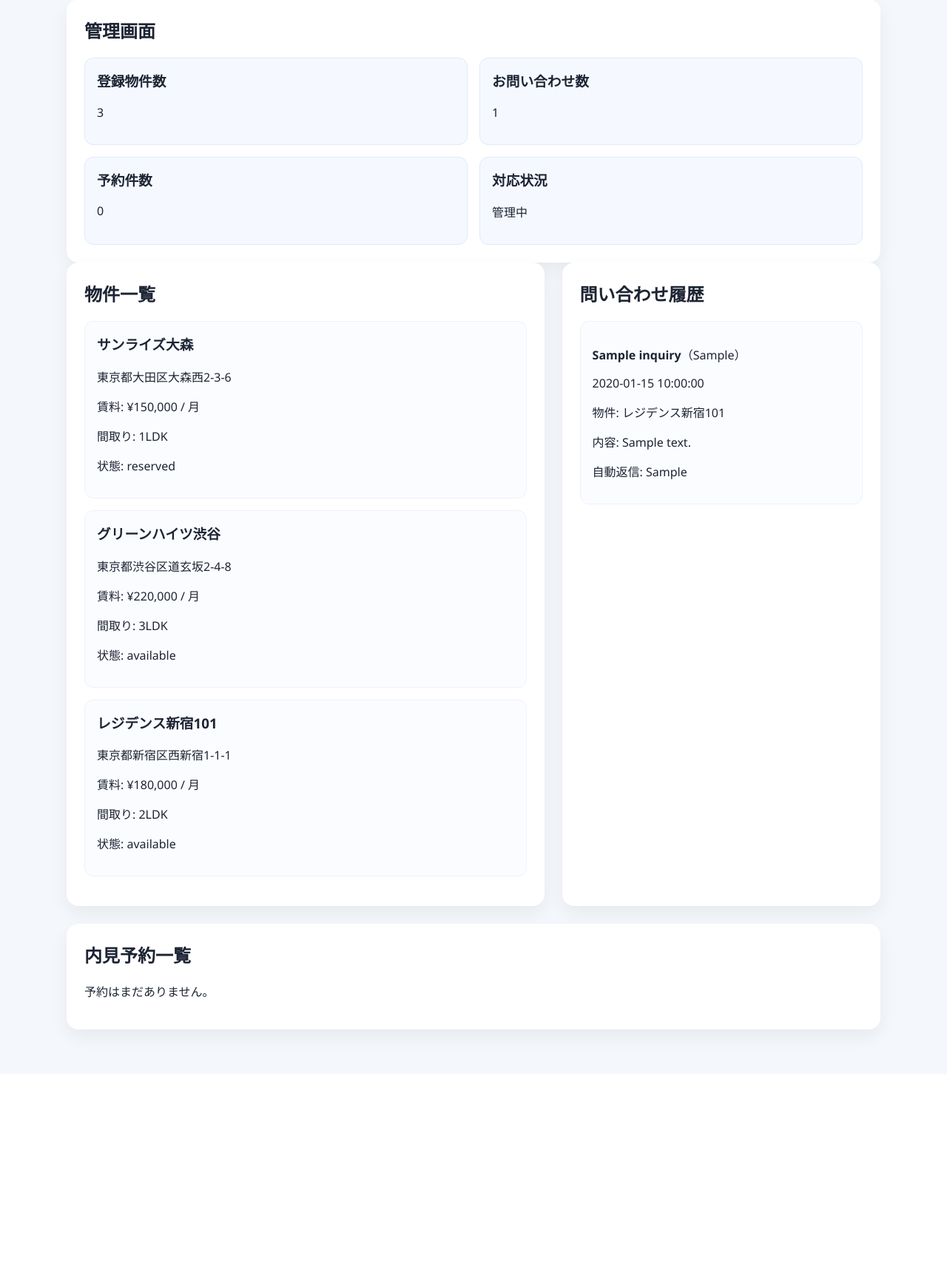
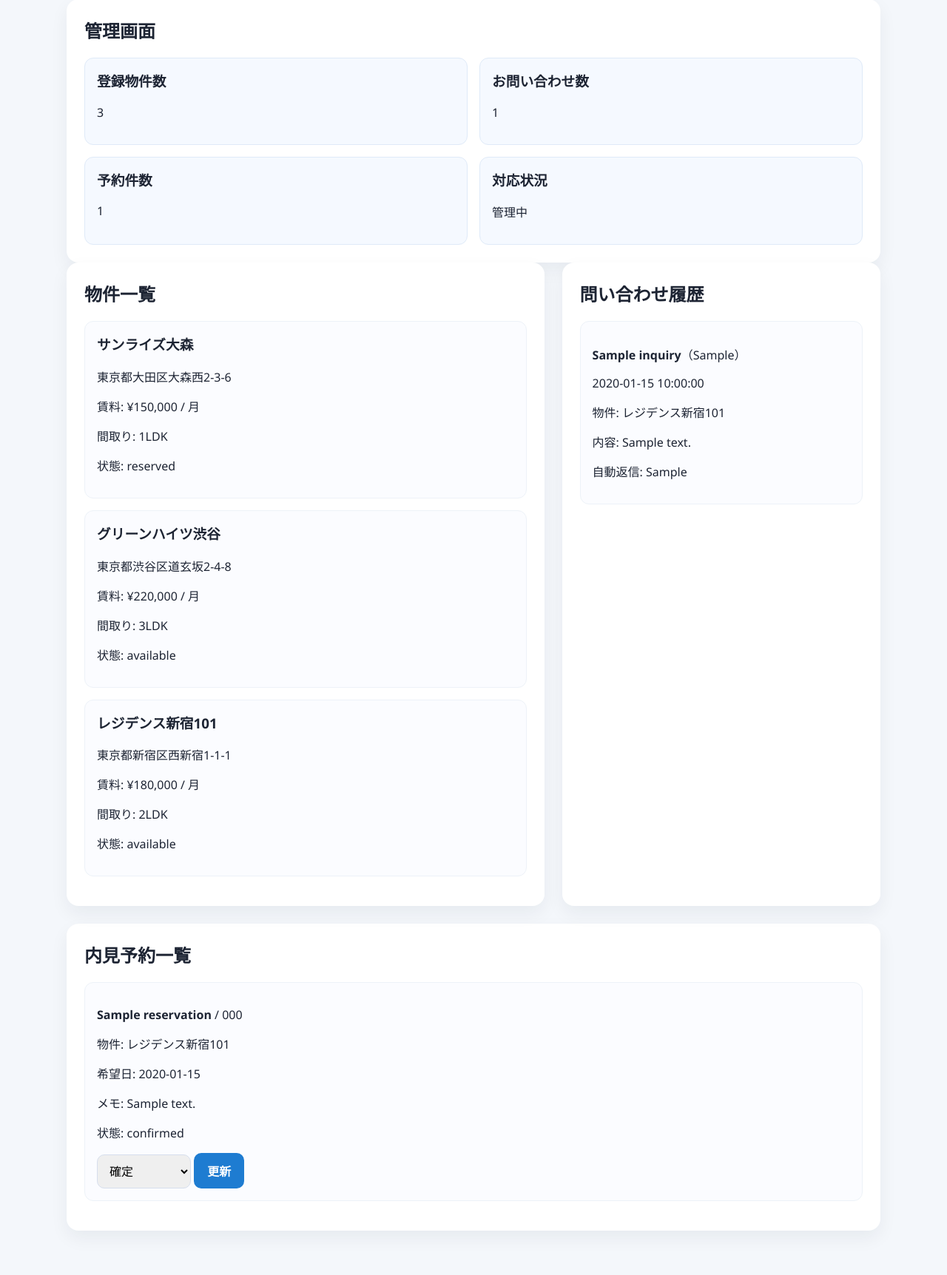
Before and after one commit to kousuke1202/real-estate-ai-assistant, a Flask app: page /admin in a window 1280 px wide. Shown: the part 95-1819 px from the top of the page at 74% size. Before the commit the page ends 1510 px from the top, so only its background shows below. Run offline with Flask 3, Linux system fonts and the light colour scheme; data comes from the database, SQL or seed files in the repository; tables that the repository leaves empty hold one stand-in row (values such as "Sample post").

Commit message:
Add notification hooks and reservation status management to the real-estate assistant

```diff
--- a/app.py
+++ b/app.py
@@ -1,7 +1,12 @@
 from flask import Flask, render_template, request, redirect, url_for
 import os
 import sqlite3
+import smtplib
 from pathlib import Path
+from email.mime.text import MIMEText
+
+import requests
+from dotenv import load_dotenv
 
 from linebot.v3 import WebhookHandler
 from linebot.v3.exceptions import InvalidSignatureError
@@ -9,11 +14,21 @@ from linebot.v3.messaging import Configuration, ApiClient, MessagingApi
 from linebot.v3.messaging.models import ReplyMessageRequest, TextMessage
 from linebot.v3.webhooks import MessageEvent, TextMessageContent
 
+load_dotenv()
+
 app = Flask(__name__)
 DB_PATH = Path("data/real_estate.db")
 
 LINE_CHANNEL_SECRET = os.getenv("LINE_CHANNEL_SECRET", "")
 LINE_CHANNEL_ACCESS_TOKEN = os.getenv("LINE_CHANNEL_ACCESS_TOKEN", "")
+OPENAI_API_KEY = os.getenv("OPENAI_API_KEY", "")
+OPENAI_MODEL = os.getenv("OPENAI_MODEL", "gpt-4o-mini")
+ADMIN_EMAIL = os.getenv("ADMIN_EMAIL", "")
+SMTP_HOST = os.getenv("SMTP_HOST", "")
+SMTP_PORT = int(os.getenv("SMTP_PORT", "587"))
+SMTP_USER = os.getenv("SMTP_USER", "")
+SMTP_PASSWORD = os.getenv("SMTP_PASSWORD", "")
+SLACK_WEBHOOK_URL = os.getenv("SLACK_WEBHOOK_URL", "")
 LINE_CONFIGURATION = Configuration(access_token=LINE_CHANNEL_ACCESS_TOKEN) if LINE_CHANNEL_ACCESS_TOKEN else None
 handler = WebhookHandler(LINE_CHANNEL_SECRET) if LINE_CHANNEL_SECRET else None
 
@@ -59,6 +74,20 @@ def init_db():
         )
         """
     )
+    conn.execute(
+        """
+        CREATE TABLE IF NOT EXISTS reservations (
+            id INTEGER PRIMARY KEY AUTOINCREMENT,
+            property_id INTEGER,
+            name TEXT NOT NULL,
+            phone TEXT,
+            preferred_date TEXT,
+            note TEXT,
+            status TEXT DEFAULT 'pending',
+            created_at TIMESTAMP DEFAULT CURRENT_TIMESTAMP
+        )
+        """
+    )
     conn.commit()
     conn.close()
     seed_demo_properties()
@@ -72,7 +101,7 @@ def seed_demo_properties():
             """
             INSERT INTO properties (name, address, rent, layout, status, available_date, requirements, description)
             VALUES
-                ('レジデンス新宿101', '東京都新宿区西新宿1-1-1', '¥180,000 / 月', '2LDK', 'available', '2026-10-05', '収入条件あり、ペット不可、入居時期相談', '駅徒歩5分の2LDK。南向きで明るく、設備充実。'),
+                ('レジデンス新宿101', '東京都新宿区西新宿1-1-1', '¥180,000 / 月', '2LDK', 'available', '2026-10-05', '収入条件あり、ペ���ト不可、入居時期相談', '駅徒歩5分の2LDK。南向きで明るく、設備充実。'),
                 ('グリーンハイツ渋谷', '東京都渋谷区道玄坂2-4-8', '¥220,000 / 月', '3LDK', 'available', '2026-10-20', '事務所利用不可、入居時期相談', '都心に位置する3LDK。広いリビングと洗練された内装。'),
                 ('サンライズ大森', '東京都大田区大森西2-3-6', '¥150,000 / 月', '1LDK', 'reserved', '2026-11-01', '単身者歓迎、事務所利用不可', '落ち着いた雰囲気の1LDK。大森駅まで徒歩8分。')
             """
@@ -108,6 +137,15 @@ def get_inquiries():
     return rows
 
 
+def get_reservations():
+    conn = get_db_connection()
+    rows = conn.execute(
+        "SELECT r.*, p.name AS property_name FROM reservations r LEFT JOIN properties p ON p.id = r.property_id ORDER BY r.created_at DESC"
+    ).fetchall()
+    conn.close()
+    return rows
+
+
 def find_property_for_message(message):
     text = (message or "").strip()
     if not text:
@@ -128,9 +166,84 @@ def find_property_for_message(message):
     return row
 
 
+def call_openai_for_response(message, property_record=None):
+    if not OPENAI_API_KEY:
+        return None
+
+    property_context = ""
+    if property_record:
+        property_context = (
+            f"物件名: {property_record['name']}\n"
+            f"住所: {property_record['address']}\n"
+            f"賃料: {property_record['rent']}\n"
+            f"間取り: {property_record['layout']}\n"
+            f"状態: {property_record['status']}\n"
+            f"入居可能日: {property_record['available_date']}\n"
+            f"条件: {property_record['requirements']}\n"
+            f"説明: {property_record['description']}"
+        )
+
+    prompt = (
+        "あなたは不動産会社の問い合わせ対応アシスタントです。"
+        "丁寧で親しみやすい日本語で返信してください。"
+        "要点を簡潔にまとめ、内見や資料請求の案内を含めてください。\n\n"
+        f"物件情報:\n{property_context}\n\n"
+        f"ユーザーの問い合わせ:\n{message}"
+    )
+
+    try:
+        response = requests.post(
+            "https://api.openai.com/v1/chat/completions",
+            headers={
+                "Authorization": f"Bearer {OPENAI_API_KEY}",
+                "Content-Type": "application/json",
+            },
+            json={
+                "model": OPENAI_MODEL,
+                "messages": [{"role": "user", "content": prompt}],
+                "temperature": 0.7,
+            },
+            timeout=30,
+        )
+        response.raise_for_status()
+        payload = response.json()
+        content = payload["choices"][0]["message"]["content"]
+        return content.strip()
+    except Exception:
+        return None
+
+
+def send_admin_notification(subject, message):
+    if SLACK_WEBHOOK_URL:
+        try:
+            requests.post(SLACK_WEBHOOK_URL, json={"text": f"[{subject}]\n{message}"}, timeout=10)
+        except Exception:
+            pass
+
+    if not ADMIN_EMAIL or not SMTP_HOST or not SMTP_USER or not SMTP_PASSWORD:
+        return
+
+    try:
+        msg = MIMEText(message, "plain", "utf-8")
+        msg["Subject"] = subject
+        msg["From"] = SMTP_USER
+        msg["To"] = ADMIN_EMAIL
+
+        with smtplib.SMTP(SMTP_HOST, SMTP_PORT) as server:
+            server.starttls()
+            server.login(SMTP_USER, SMTP_PASSWORD)
+            server.send_message(msg)
+    except Exception:
+        pass
+
+
 def generate_auto_response(message, property_record=None):
     property_record = property_record or find_property_for_message(message)
     text = (message or "").lower()
+
+    ai_response = call_openai_for_response(message, property_record)
+    if ai_response:
+        return ai_response
 
     if not property_record:
         if any(keyword in text for keyword in ["空室", "空いて", "空き", "まだ空", "空いてる"]):
@@ -149,7 +262,7 @@ def generate_auto_response(message, property_record=None):
                 "内見をご希望でしたら、担当者よりご案内いたします。"
             )
         return (
-            f"ご連絡ありがとうございます。{property_record['name']} は現在満室のため、"
+            f"ご連絡ありがとうございます。{property_record['name']} は��在満室のため、"
             "空室のご案内はできかねます。別の物件や今後の空室予定もご確認できますので、"
             "ご希望条件をお知らせください。"
         )
@@ -194,12 +307,13 @@ def index():
 def inquiry():
     form_data = request.form
     property_record = get_property_by_id(form_data.get("property_id"))
+    auto_response = generate_auto_response(form_data.get("message", ""), property_record)
 
     conn = get_db_connection()
     conn.execute(
         """
-        INSERT INTO inquiries (name, email, phone, property_id, customer_type, message)
-        VALUES (?, ?, ?, ?, ?, ?)
+        INSERT INTO inquiries (name, email, phone, property_id, customer_type, message, auto_response)
+        VALUES (?, ?, ?, ?, ?, ?, ?)
         """,
         (
             form_data.get("name", "").strip(),
@@ -208,12 +322,23 @@ def inquiry():
             form_data.get("property_id"),
             form_data.get("customer_type", "一般"),
             form_data.get("message", "").strip(),
+            auto_response,
         ),
     )
     conn.commit()
     conn.close()
 
-    auto_response = generate_auto_response(form_data.get("message", ""), property_record)
+    property_name = property_record["name"] if property_record else "未選択"
+    send_admin_notification(
+        "新規お問い合わせ",
+        f"名前: {form_data.get('name', '').strip()}\n"
+        f"メール: {form_data.get('email', '').strip() or '未記入'}\n"
+        f"電話番号: {form_data.get('phone', '').strip() or '未記入'}\n"
+        f"物件: {property_name}\n"
+        f"内容: {form_data.get('message', '').strip()}\n"
+        f"自動返信: {auto_response}",
+    )
+
     return render_template(
         "thanks.html",
         property=property_record,
@@ -228,6 +353,7 @@ def admin():
         "admin.html",
         properties=get_properties(),
         inquiries=get_inquiries(),
+        reservations=get_reservations(),
     )
 
 
@@ -256,6 +382,55 @@ def create_property():
             form_data.get("description", "").strip(),
         ),
     )
+    conn.commit()
+    conn.close()
+    return redirect(url_for("admin"))
+
+
+@app.route("/reservations/new")
+def new_reservation():
+    return render_template("reservation_form.html", properties=get_properties())
+
+
+@app.route("/reservations", methods=["POST"])
+def create_reservation():
+    form = request.form
+    conn = get_db_connection()
+    conn.execute(
+        """
+        INSERT INTO reservations (property_id, name, phone, preferred_date, note, status)
+        VALUES (?, ?, ?, ?, ?, ?)
+        """,
+        (
+            form.get("property_id"),
+            form.get("name", "").strip(),
+            form.get("phone", "").strip(),
+            form.get("preferred_date", "").strip(),
+            form.get("note", "").strip(),
+            "pending",
+        ),
+    )
+    conn.commit()
+    conn.close()
+
+    property_name = get_property_by_id(form.get("property_id"))
+    property_name = property_name["name"] if property_name else "未選択"
+    send_admin_notification(
+        "新規内見予約",
+        f"名前: {form.get('name','').strip()}\n"
+        f"電話番号: {form.get('phone','').strip()}\n"
+        f"物件: {property_name}\n"
+        f"希望日: {form.get('preferred_date','').strip()}\n"
+        f"備考: {form.get('note','').strip() or 'なし'}",
+    )
+    return redirect(url_for("admin"))
+
+
+@app.route("/reservations/<int:reservation_id>/status", methods=["POST"])
+def update_reservation_status(reservation_id):
+    status = request.form.get("status", "pending")
+    conn = get_db_connection()
+    conn.execute("UPDATE reservations SET status = ? WHERE id = ?", (status, reservation_id))
     conn.commit()
     conn.close()
     return redirect(url_for("admin"))
--- a/templates/admin.html
+++ b/templates/admin.html
@@ -64,6 +64,15 @@
       <p>希望日: {{ reservation.preferred_date }}</p>
       <p>メモ: {{ reservation.note or 'なし' }}</p>
       <p>状態: {{ reservation.status }}</p>
+      <form action="{{ url_for('update_reservation_status', reservation_id=reservation.id) }}" method="post" class="status-form">
+        <select name="status">
+          <option value="pending" {% if reservation.status == 'pending' %}selected{% endif %}>未対応</option>
+          <option value="confirmed" {% if reservation.status == 'confirmed' %}selected{% endif %}>確定</option>
+          <option value="completed" {% if reservation.status == 'completed' %}selected{% endif %}>完了</option>
+          <option value="canceled" {% if reservation.status == 'canceled' %}selected{% endif %}>キャンセル</option>
+        </select>
+        <button type="submit">更新</button>
+      </form>
     </div>
   {% else %}
     <p>予約はまだありません。</p>
```
Also changed, not shown: README.md.
